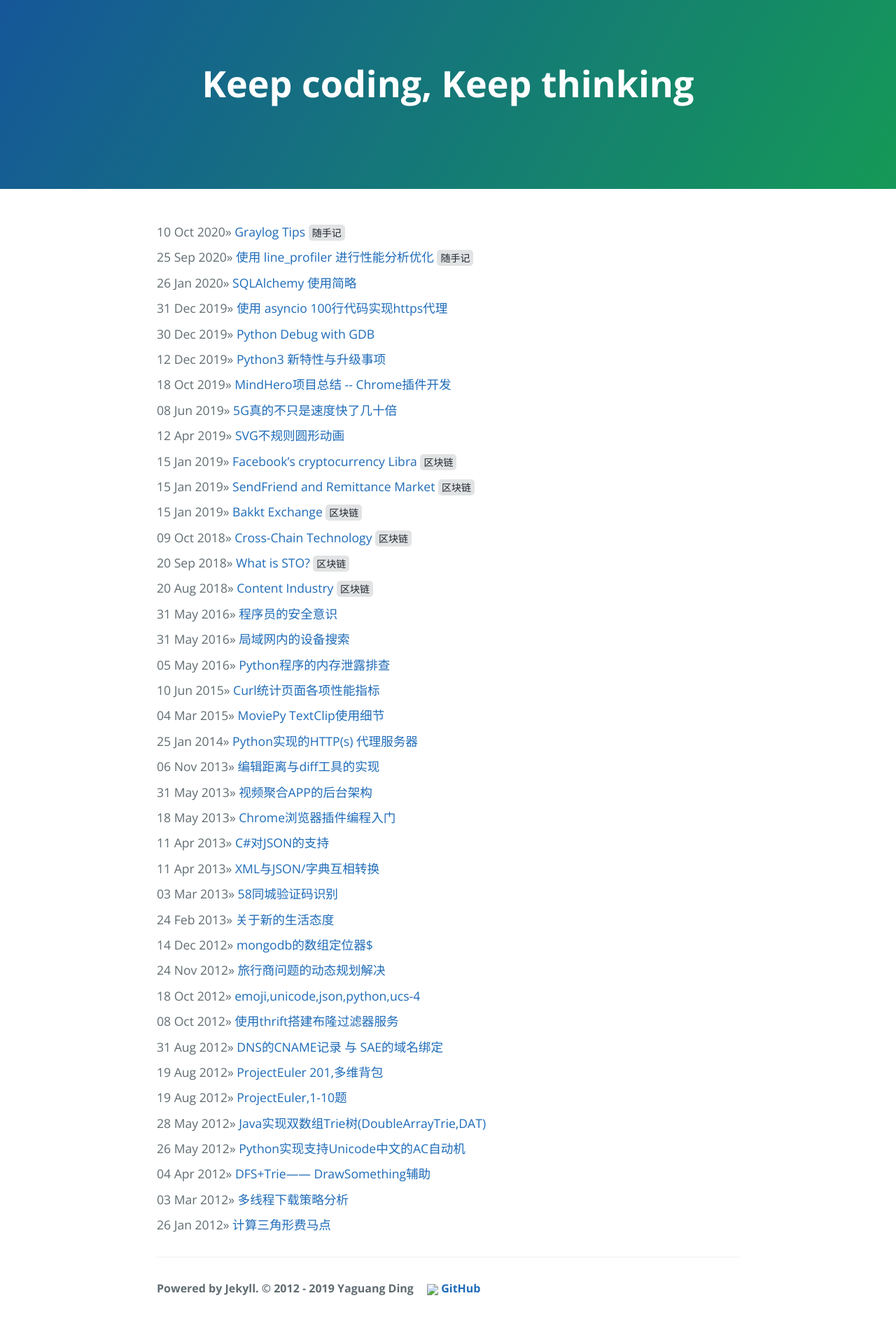
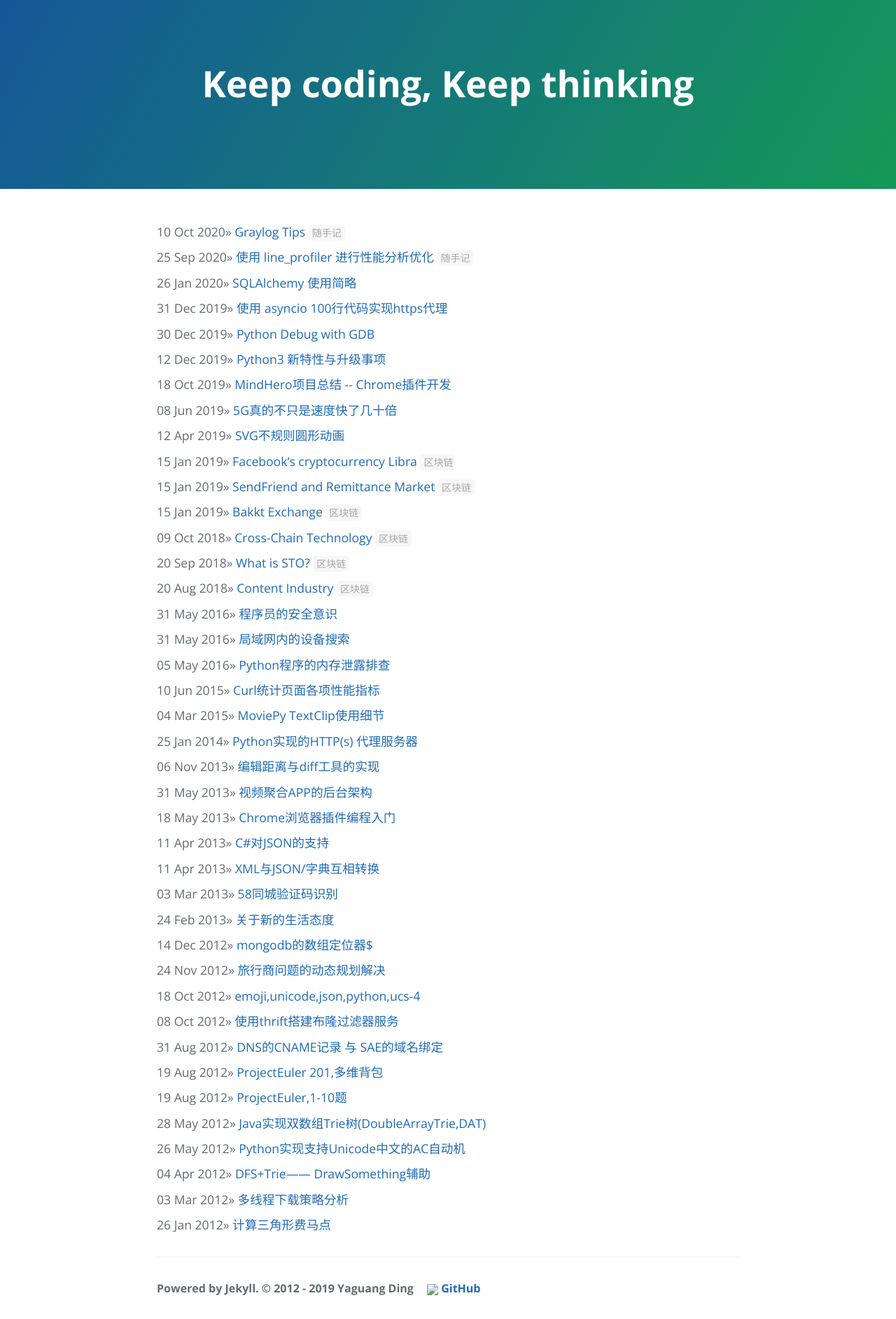
Before and after one commit to dingyaguang117/blog, a Jekyll site: the page built from index.html, in a window 1280 px wide. Shown: the whole page at 70% size. Built offline with Jekyll 4.4.1, drawn with Linux system fonts in a browser that asks for light colours; the list of posts is cut into pages by our own code.

Commit message:
更新样式

```diff
--- a/css/cayman.css
+++ b/css/cayman.css
@@ -193,6 +193,15 @@
 
 
 /* modified */
+
+.category-tag {
+	background: #f7f7f7;
+	font-size: 14px;
+	padding: 2px 5px;
+	border-radius: 5px;
+	color: #a7a7a7;
+}
+
 .posts {
 	margin: 0; padding: 0;
 }
--- a/index.html
+++ b/index.html
@@ -11,9 +11,8 @@
             <span>{{ post.date | date_to_string }}</span>&raquo;
             <a href="{{ site.baseurl }}{{ post.url }}">{{ post.title }}</a>
             {% if post.category %}
-            <span style="background: #e2e3e4;font-size: 14px;padding: 2px 5px;border-radius: 5px;color: #1f262f;">{{ post.category }}</span>
+            <span class="category-tag">{{ post.category }}</span>
             {% endif %}
-
         </li>
         {% endfor %}
     </ul>
```
